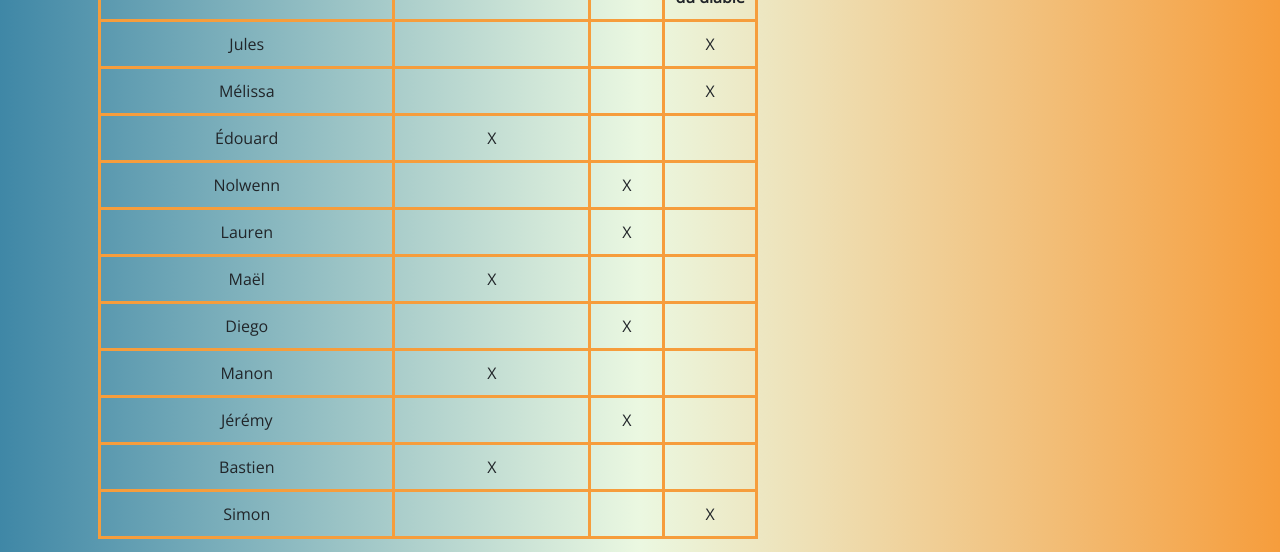
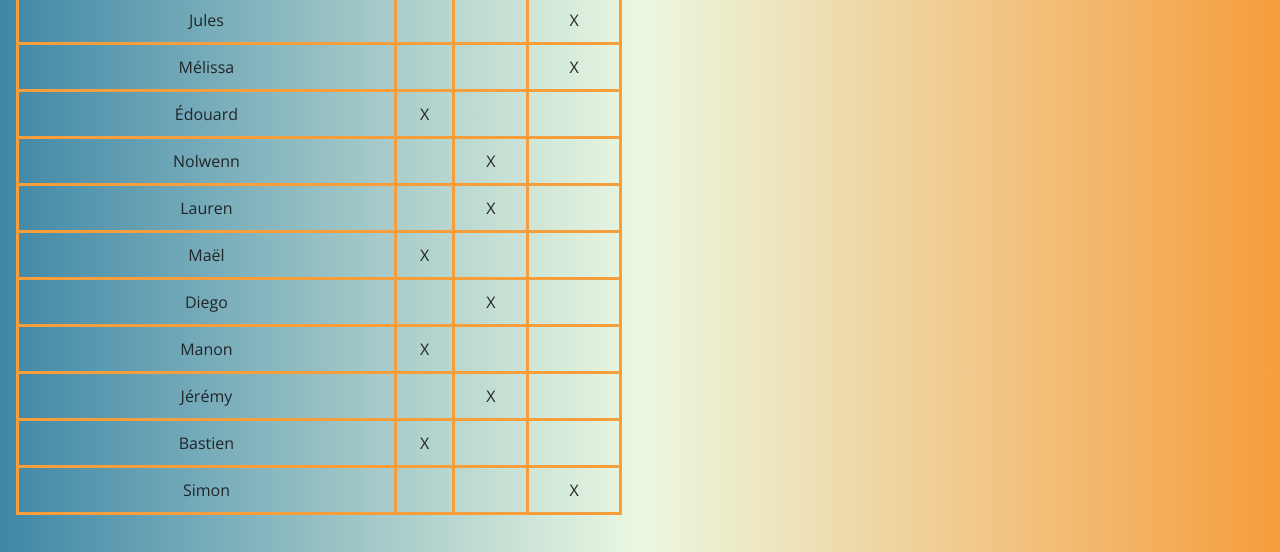
Before and after one commit to lpangia/Projet, a Django app: page / in a window 1280 px wide. Shown: the part 901-1453 px from the top of the page. Run offline with Django 4.2, Linux system fonts and the light colour scheme; some libraries are stand-ins or nearby versions.

Commit message:
Fix html/css for column

```diff
--- a/Projet/static/style.css
+++ b/Projet/static/style.css
@@ -65,11 +65,10 @@ h3{
 }
 
 .board-blabla, .video-blabla{
-  max-width: 40%;
+  max-width: 90%;
 }
 
 .video-blabla, .video{
-  float: right;
 }
 
 /*Habillage de la barre de recherche*/
@@ -151,7 +150,7 @@ h3{
 }
 
 .board, .line, .cell {
-  width: 60%;
+  width: 100%;
   border-collapse: collapse;
   border: 3px solid #f69d3c;
   padding: 10px;
@@ -160,7 +159,7 @@ h3{
 }
 
 .about-container{
-  max-width: 40%;
+  max-width: 90%;
 }
 
 /*Footer*/
--- a/Projet/templates/Index.html
+++ b/Projet/templates/Index.html
@@ -47,7 +47,9 @@
             Alors, pour réussir notre objectif, on compte sur vous ! (... Comment ça ce slogan est déjà pris ?)</p>
       </div>
     <h2 class="title-container">L'actualité</h2>
-    <div class="container">
+
+    <div class="row" style="margin-right: 0">
+        <div class="col" style="text-align: center">
             <div class="board-blabla">
                 <h3>Qui dit hiver dit... Raclette ! (On vous jure, ça rime)</h3>
                 <p class="text">
@@ -134,10 +136,15 @@
                     </tr>
                 </table>
             </div>
+        </div>
+        <div class="col" style="text-align: center">
             <div class="video-blabla">
                 <h3>Parce qu'en hiver,  il n'y a pas que la raclette !</h3>
                 <p class="text">Et oui, en hiver il y a aussi Noël ! Voici donc la vidéo de bûche qui a recueilli le plus d'avis favorable de la part de nos utilisateurs !</p>
             </div>
+            <div style="text-align: center">
                 <iframe class="video" width="560" height="315" src="https://www.youtube.com/embed/zrlJbCma31Q" title="YouTube video player" frameborder="0" allow="accelerometer; autoplay; clipboard-write; encrypted-media; gyroscope; picture-in-picture" allowfullscreen></iframe>
             </div>
+        </div>
+    </div>
 {% endblock %}
```
Lines whose indentation alone changed are shown as unchanged.
